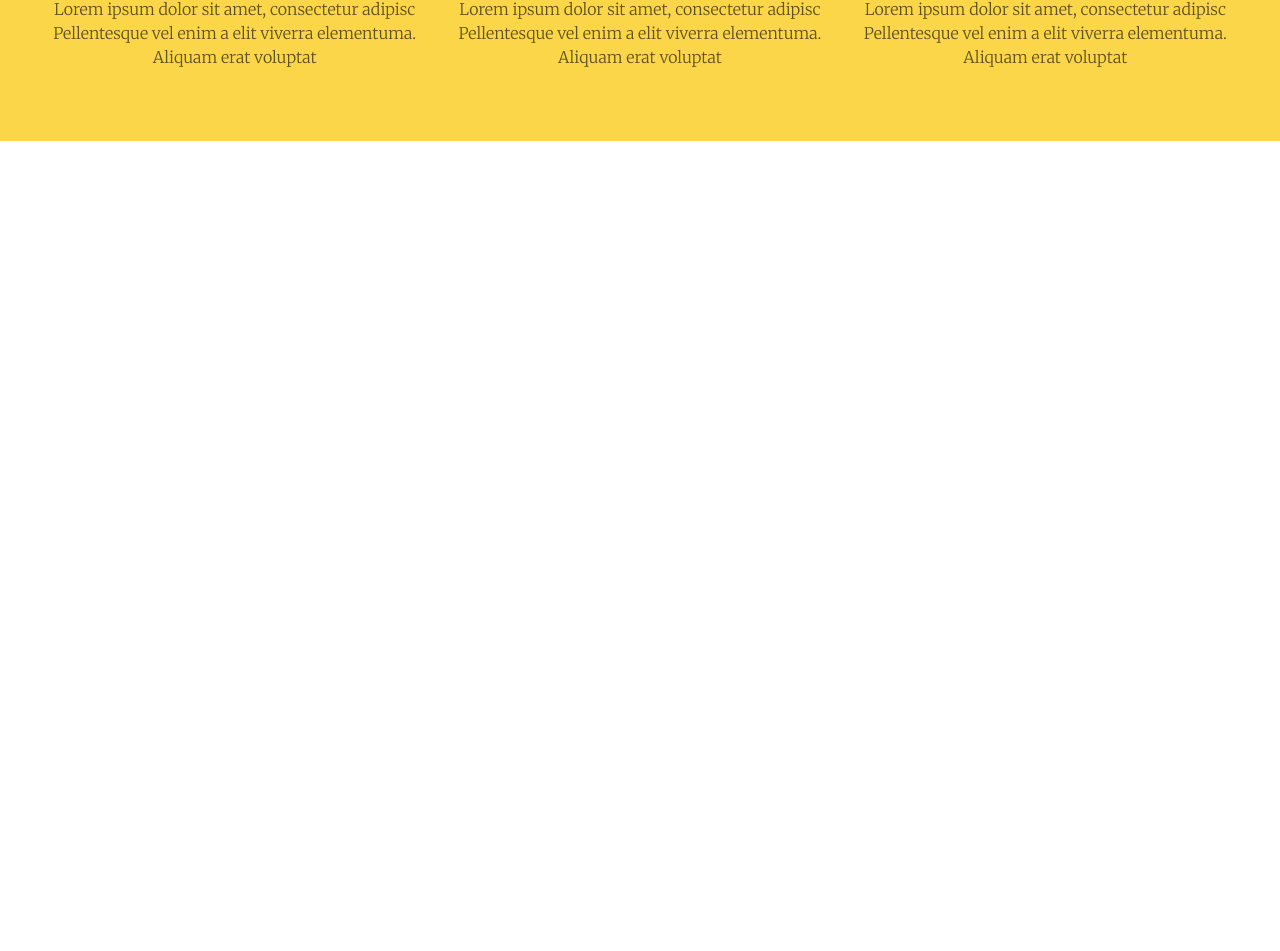
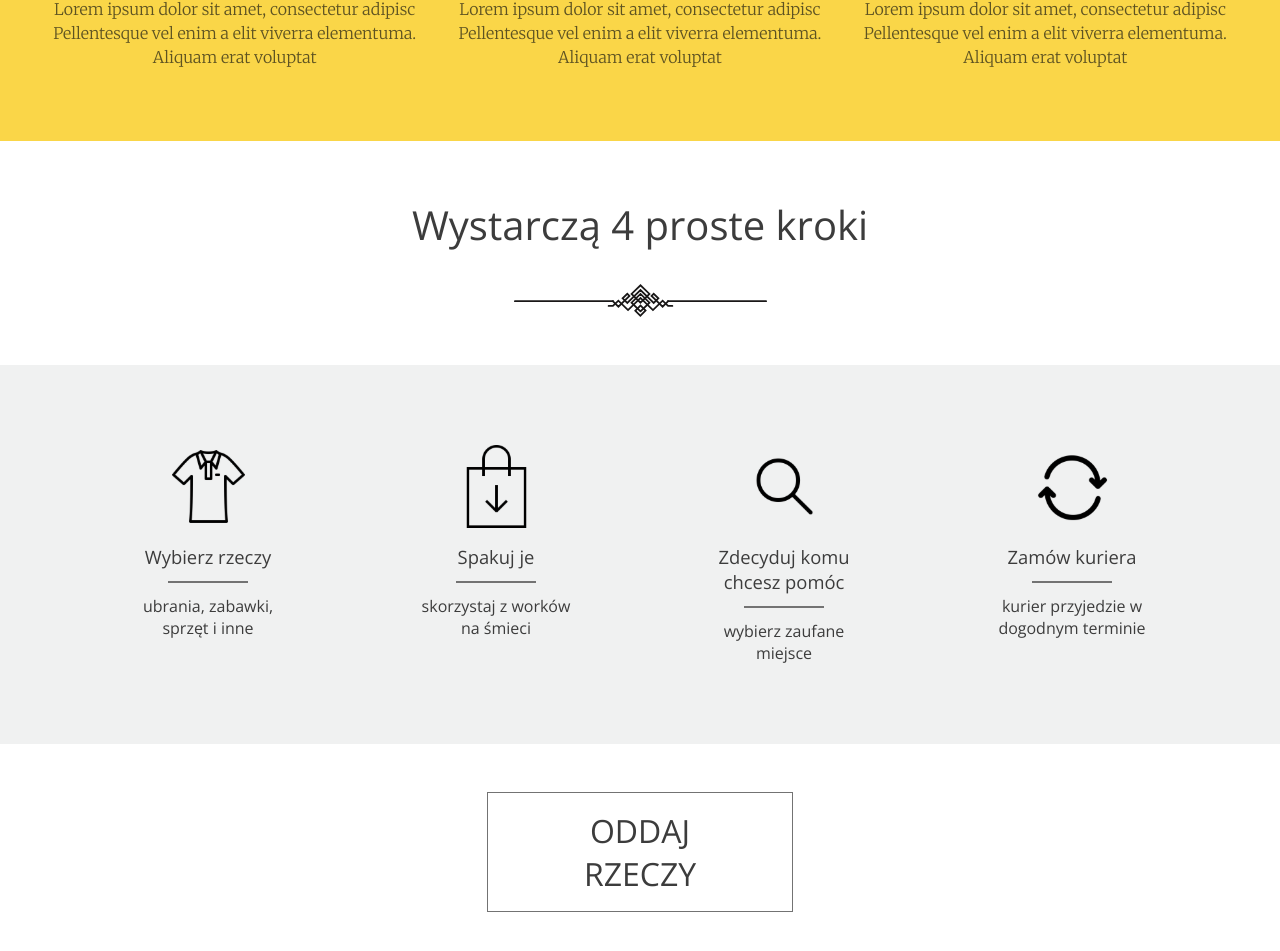
Before and after one commit to kchmaya/oddam-w-dobre-rece, a React (Create React App) app: page /#/ in a window 1280 px wide. Shown: the part 971-1922 px from the top of the page. Before the commit the page ends 1112 px from the top, so only its background shows below. Built offline with nearby package versions, Linux system fonts and the light colour scheme.

Commit message:
steps section - done

```diff
--- a/src/components/Header.js
+++ b/src/components/Header.js
@@ -28,7 +28,7 @@ class Header extends Component {
                             </Link>
                         </li>
                         <li>
-                            <Link to="">
+                            <Link activeClass='active' to='steps' spy={true} smooth={true} offset={50} duration={500}>
                                 O co chodzi?
                             </Link>
                         </li>
--- a/src/components/Home.js
+++ b/src/components/Home.js
@@ -2,7 +2,7 @@ import React, {Component} from 'react';
 import Header from './Header';
 import MainSection from './MainSection';
 import ThreeColumns from './ThreeColumns';
-// import Steps from './Steps';
+import Steps from './Steps';
 // import About from './About';
 // import Organisations from './Organisations';
 // import Contact from './Contact';
@@ -16,7 +16,7 @@ class Home extends Component {
                 <Header />
                 <MainSection />
                 <ThreeColumns />
-            {/*    <Steps />*/}
+                <Steps />
             {/*    <About />*/}
             {/*    <Organisations />*/}
             {/*    <Contact />*/}
--- a/src/components/Steps.js
+++ b/src/components/Steps.js
@@ -0,0 +1,44 @@
+import React, {Component} from 'react';
+import {Link} from 'react-router-dom';
+
+class Steps extends Component {
+    render() {
+        return (
+            <section className='steps-section' id='steps'>
+                <h2 className='steps-title'> Wystarczą 4 proste kroki </h2>
+                <img src={require ('../assets/Decoration.svg')} alt='' className='steps-decoration'/>
+                <div className='steps-columns'>
+                    <div className='step'>
+                        <img src={require('../assets/Icon-1.svg')} alt='' className='step-icon'/>
+                        <p className='step-title'> Wybierz rzeczy </p>
+                        <span className='dash'/>
+                        <p className='step-text'> ubrania, zabawki, sprzęt i inne </p>
+                    </div>
+                    <div className='step'>
+                        <img src={require('../assets/Icon-2.svg')} alt='' className='step-icon'/>
+                        <p className='step-title'> Spakuj je </p>
+                        <span className='dash'/>
+                        <p className='step-text'> skorzystaj z worków na śmieci </p>
+                    </div>
+                    <div className='step'>
+                        <img src={require('../assets/Icon-3.svg')} alt='' className='step-icon'/>
+                        <p className='step-title'> Zdecyduj komu chcesz pomóc </p>
+                        <span className='dash'/>
+                        <p className='step-text'> wybierz zaufane miejsce </p>
+                    </div>
+                    <div className='step'>
+                        <img src={require('../assets/Icon-4.svg')} alt='' className='step-icon'/>
+                        <p className='step-title'> Zamów kuriera </p>
+                        <span className='dash'/>
+                        <p className='step-text'> kurier przyjedzie w dogodnym terminie </p>
+                    </div>
+                </div>
+                <div className='steps-btn'>
+                        <Link to='/login' className='steps-btn-link'> Oddaj <span>rzeczy</span> </Link>
+                </div>
+            </section>
+        )
+    }
+}
+
+export default Steps;
--- /dev/null
+++ b/src/scss/Steps.scss
@@ -0,0 +1,77 @@
+@import "settings/colors";
+@import 'settings/fonts';
+
+.steps-section {
+  color: $color-dark-brown;
+  display: flex;
+  flex-direction: column;
+  justify-content: center;
+  align-items: center;
+
+  .steps-title {
+    font-size: 2.5rem;
+    font-weight: 400;
+
+    padding-top: 1.5rem;
+    margin: 2rem;
+    text-align: center;
+  }
+
+  .steps-decoration {
+    padding-bottom: 3rem;
+    margin: 0 auto;
+  }
+
+  .steps-columns {
+    display: flex;
+    justify-content: center;
+    background: $color-light-grey;
+    padding: 2rem 4rem;
+    width: 100%;
+
+    .step {
+      margin: 3rem;
+      padding: 0 1rem;
+      width: 12rem;
+
+      display: flex;
+      flex-direction: column;
+      align-items: center;
+      text-align: center;
+
+      .step-icon {
+        margin-bottom: 1rem;
+      }
+
+      .step-title {
+        font-size: 1.15rem;
+        margin-bottom: 0.75rem;
+      }
+
+      .dash {
+        border: 0.8px solid $color-grey;
+        width: 5rem;
+        margin-bottom: 0.75rem;
+      }
+    }
+  }
+
+  .steps-btn {
+    border: 1px solid $color-grey;
+    font-size: 2rem;
+    margin: 3rem 4rem;
+    padding: 1rem 6rem;
+    text-align: center;
+
+    .steps-btn-link {
+        color: $color-dark-brown;
+        text-transform: uppercase;
+        font-weight: 300;
+        text-decoration: none;
+
+      span {
+        display: block;
+      }
+    }
+  }
+}
--- a/src/scss/main.scss
+++ b/src/scss/main.scss
@@ -4,6 +4,7 @@
 @import 'Header';
 @import 'MainSection';
 @import 'ThreeColumns';
+@import 'Steps';
 
 * {
   margin: 0;
```
